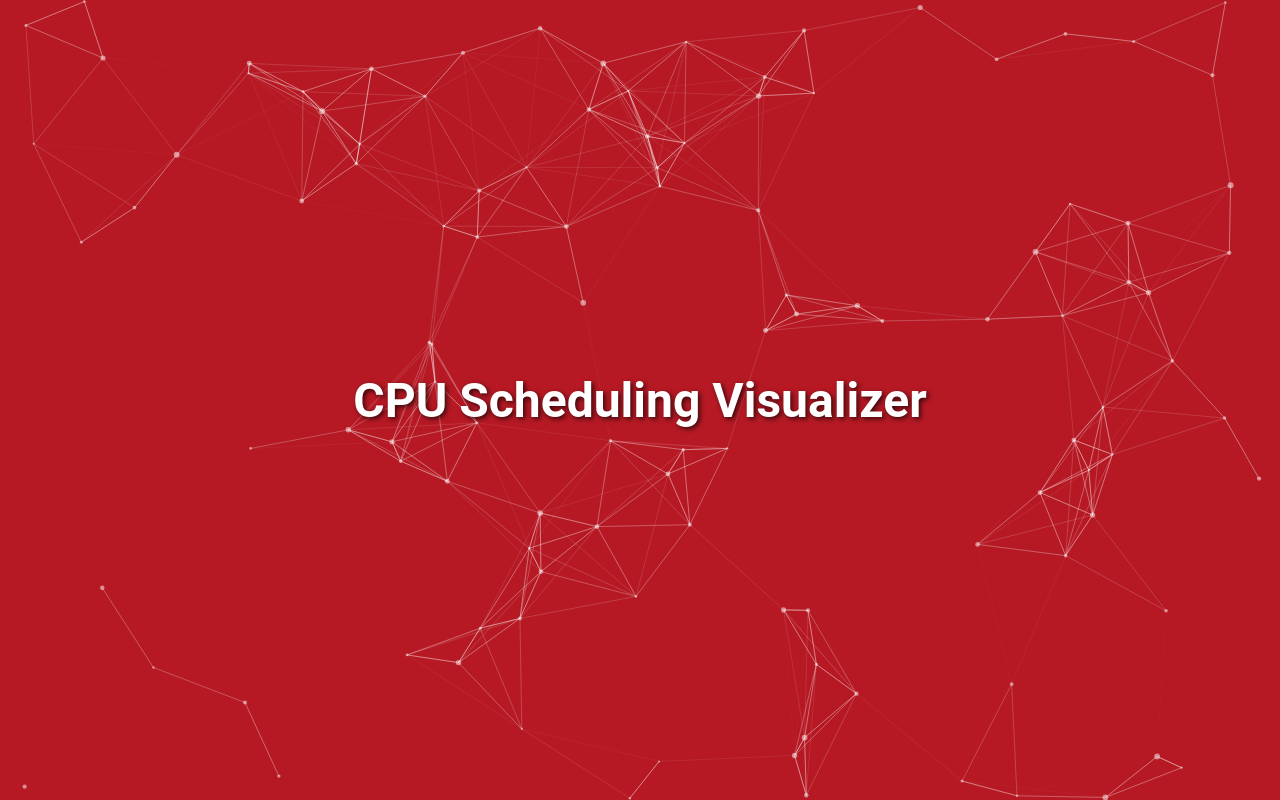
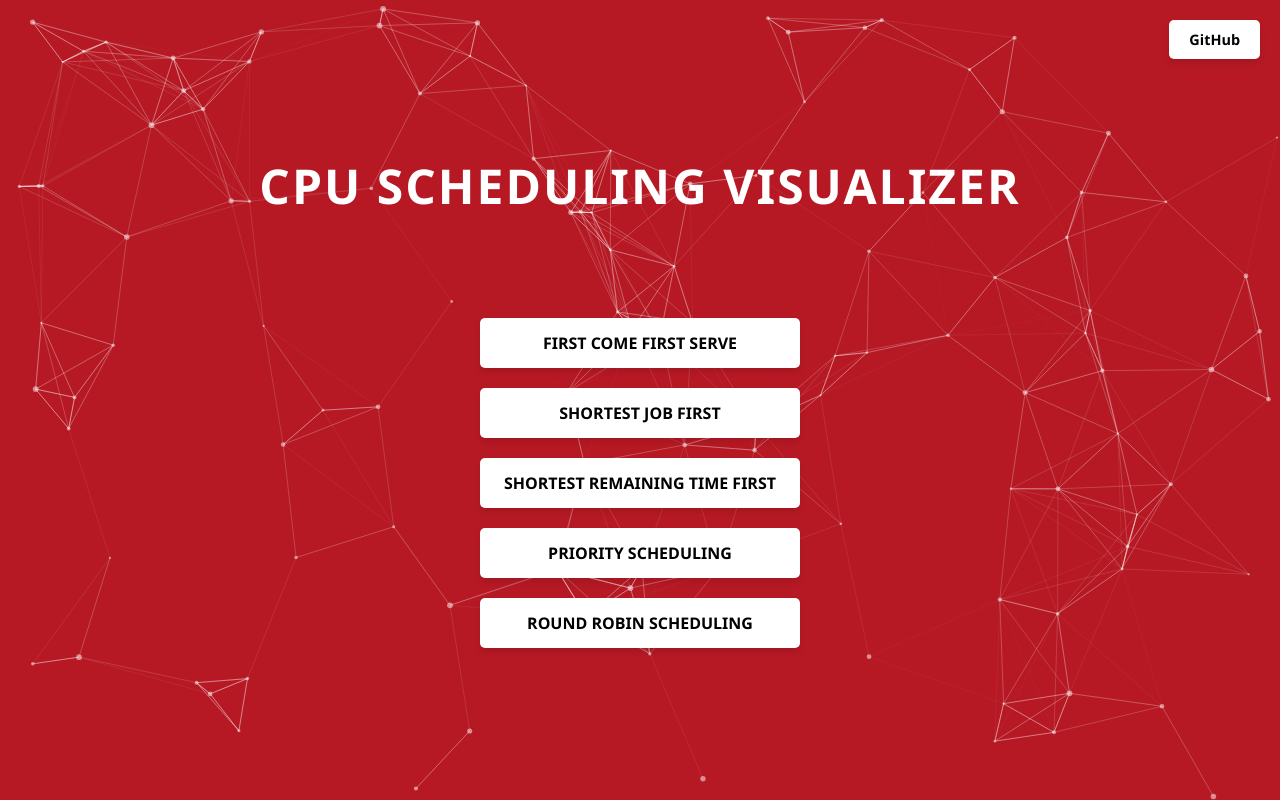
Before and after one commit to ackshayakeerthig/CPU-Scheduling-Algorithms-Visualisation-Website, a React (Vite) app in the folder frontend/: page / in a window 1280 px wide. Built offline with nearby package versions, Linux system fonts and the light colour scheme.

Commit message:
Added Home page

```diff
--- a/frontend/src/App.css
+++ b/frontend/src/App.css
@@ -1,51 +1,15 @@
-/* Reset default margin and padding */
 * {
     margin: 0;
     padding: 0;
     box-sizing: border-box;
+    font-family: 'Segoe UI', Tahoma, Geneva, Verdana, sans-serif;
   }
 
-  /* Full screen height for the body */
-  body {
-    height: 100vh;
-    font-family: Arial, sans-serif;
-    background-color: #000; /* Optional: gives a dark background for better particle visibility */
-  }
-
-  /* Container for particles */
-  div {
-    position: relative;
-    height: 100vh;
-    width: 100%;
-    overflow: hidden; /* Ensures particles are contained within the viewport */
-  }
-
-  /* Particle background container */
   #tsparticles {
     position: absolute;
     top: 0;
     left: 0;
     width: 100%;
     height: 100%;
-    z-index: -1; /* Makes sure particles are behind other content */
+    z-index: -1;
   }
-
-  /* Style for your title text */
-  h1 {
-    position: absolute;
-    top: 50%;
-    left: 50%;
-    transform: translate(-50%, -50%);
-    font-size: 3rem;
-    color: white;
-    z-index: 1; /* Makes sure the title is above particles */
-    text-shadow: 2px 2px 5px rgba(0, 0, 0, 0.7);
-    font-family: 'Roboto', sans-serif;
-  }
-
-  /* Optional: Add responsive design to make sure the text is not too large on smaller screens */
-  @media (max-width: 768px) {
-    h1 {
-      font-size: 2rem;
-    }
-  }
--- a/frontend/src/App.jsx
+++ b/frontend/src/App.jsx
@@ -1,13 +1,12 @@
 import "./App.css";
+import Home from "./components/Home/Home";
 import ParticleBackground from "./components/ParticleBackground/ParticleBackground";
 
 function App() {
   return (
     <>
-      <div>
-        <ParticleBackground />
-        <h1>CPU Scheduling Visualizer</h1>
-      </div>
+      <ParticleBackground />
+      <Home />
     </>
   );
 }
--- /dev/null
+++ b/frontend/src/components/Home/Home.css
@@ -0,0 +1,91 @@
+  /* Home container styles */
+  .home-container {
+    display: flex;
+    flex-direction: column;
+    align-items: center;
+    justify-content: center;
+    height: 100vh;
+    text-align: center;
+    padding: 0 20px;
+    gap: 70px;
+  }
+
+  .title {
+    font-size: 3rem;
+    color: white;
+    margin-bottom: 30px;
+    text-transform: uppercase;
+    letter-spacing: 2px;
+  }
+
+  .algorithm-btn {
+    display: flex;
+    flex-wrap: wrap;
+    flex-direction: column;
+    gap: 20px;
+    justify-content: center;
+  }
+
+  .algorithm-btn button {
+    width: 25vw;
+    background-color: white;
+    font-weight: bolder;
+    color: black;
+    border: none;
+    border-radius: 5px;
+    padding: 14px 20px;
+    font-size: 1rem;
+    cursor: pointer;
+    transition: all 0.3s ease;
+    text-transform: uppercase;
+    box-shadow: 0px 4px 6px rgba(0, 0, 0, 0.1);
+  }
+
+  .algorithm-btn button:hover {
+    background-color: black;
+    color: white;
+    transform: scale(1.1);
+  }
+
+  .algorithm-btn button:active {
+    background-color: #1e598c;
+    transform: scale(1);
+  }
+
+  .github-btn {
+    position: absolute; /* Position relative to the container */
+    top: 20px;
+    right: 20px;
+    font-weight: 600;
+    background-color: white; /* GitHub's black */
+    color: black;
+    border: none;
+    border-radius: 5px;
+    padding: 10px 20px;
+    font-size: 0.9rem;
+    cursor: pointer;
+    transition: background-color 0.3s ease, transform 0.2s ease;
+    box-shadow: 0px 4px 6px rgba(0, 0, 0, 0.1);
+  }
+
+  .github-btn:hover {
+    background-color: black;
+    color: white;
+    transform: scale(1.1);
+  }
+
+  .github-btn:active {
+    transform: scale(1);
+    background-color: #111111;
+  }
+
+  @media (max-width: 600px) {
+    .title {
+      font-size: 2rem;
+    }
+
+    .algorithm-btn button {
+      padding: 10px 15px;
+      font-size: 0.9rem;
+    }
+  }
--- /dev/null
+++ b/frontend/src/components/Home/Home.jsx
@@ -0,0 +1,22 @@
+import React from "react";
+import "./Home.css";
+
+const Home = () => {
+  return (
+    <>
+      <div className="home-container">
+        <button className="github-btn">GitHub</button>
+        <h1 className="title">CPU Scheduling Visualizer</h1>
+        <div className="algorithm-btn">
+          <button>First Come First Serve</button>
+          <button>Shortest Job First</button>
+          <button>Shortest Remaining Time First</button>
+          <button>Priority Scheduling</button>
+          <button>Round Robin Scheduling</button>
+        </div>
+      </div>
+    </>
+  );
+};
+
+export default Home;
--- a/frontend/src/particles-config.js
+++ b/frontend/src/particles-config.js
@@ -59,7 +59,7 @@ const ParticlesConfig = {
     },
     "move": {
       "enable": true,
-      "speed": 6,
+      "speed": 4,
       "direction": "none",
       "random": false,
       "straight": false,
```
